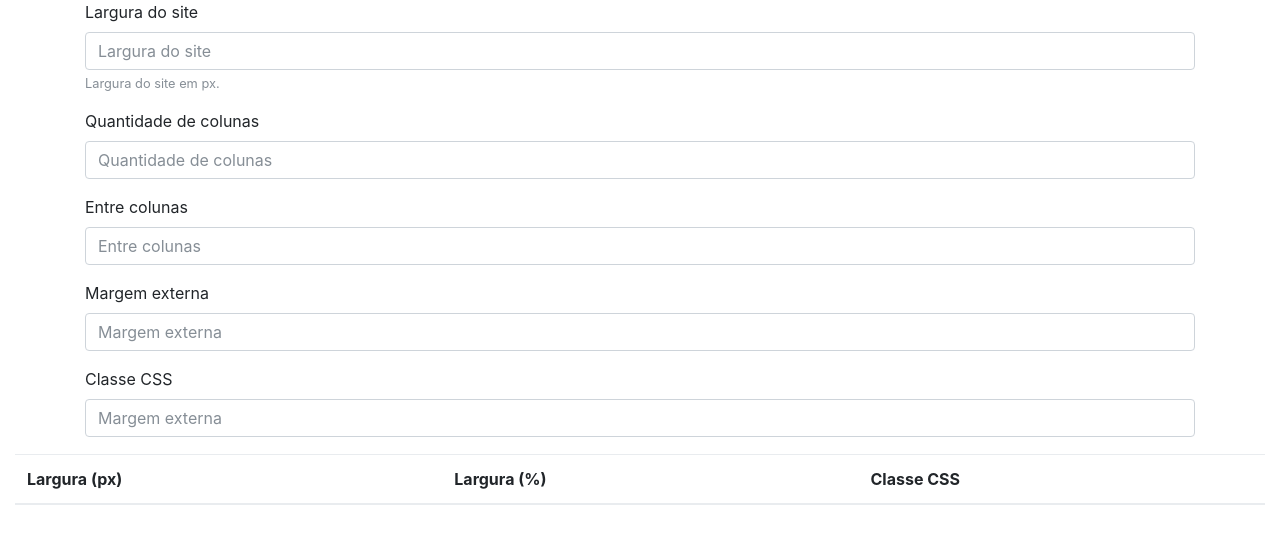
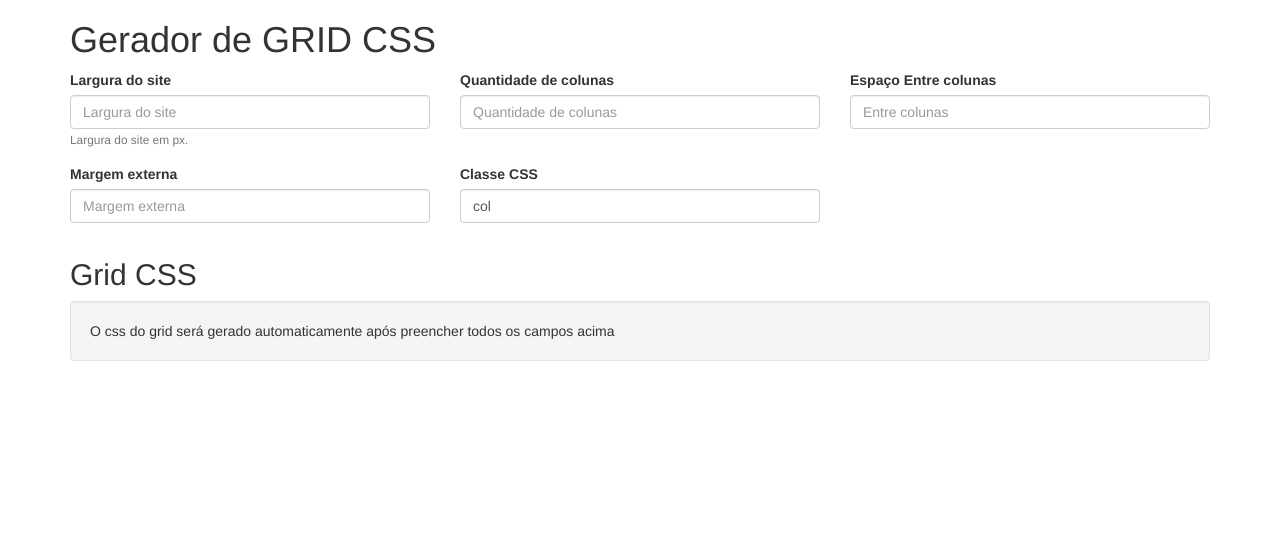
Before and after one commit to lhorente/grid-generator, a PHP site: page / in a window 1280 px wide. Shown: the top 544 px of the page. Run offline with PHP 8.4, Linux system fonts and the light colour scheme; lists and menus that the app fills with data are empty; some libraries are stand-ins or nearby versions.

Commit message:
Ajustes Layout

```diff
--- a/index.php
+++ b/index.php
@@ -6,7 +6,7 @@
     <meta name="viewport" content="width=device-width, initial-scale=1">
     <!-- The above 3 meta tags *must* come first in the head; any other head content must come *after* these tags -->
     <title>CSS Grid Calculator</title>
-    <link rel="stylesheet" href="https://maxcdn.bootstrapcdn.com/bootstrap/4.0.0-beta.2/css/bootstrap.min.css" integrity="sha384-PsH8R72JQ3SOdhVi3uxftmaW6Vc51MKb0q5P2rRUpPvrszuE4W1povHYgTpBfshb" crossorigin="anonymous">
+    <link rel="stylesheet" href="https://maxcdn.bootstrapcdn.com/bootstrap/3.3.7/css/bootstrap.min.css" integrity="sha384-BVYiiSIFeK1dGmJRAkycuHAHRg32OmUcww7on3RYdg4Va+PmSTsz/K68vbdEjh4u" crossorigin="anonymous">
     <link href="css/style.css" rel="stylesheet"/>
 
 
@@ -14,48 +14,63 @@
   <body>
 
 	<div class="container">
+		<h1>Gerador de GRID CSS</h1>
+		<form>
 			<div class="row">
-		<div class="col">
-			<form>
+				<div class="col-md-4">
 					<div class="form-group">
 						<label for="larguraSite">Largura do site</label>
 						<input type="text" class="form-control calcularGrid" id="larguraSite" aria-describedby="larguraSiteHint" placeholder="Largura do site">
 						<small id="larguraSiteHint" class="form-text text-muted">Largura do site em px.</small>
 					</div>
+				</div>
 
+				<div class="col-md-4">
 					<div class="form-group">
 						<label for="quantidadeColunas">Quantidade de colunas</label>
 						<input type="text" class="form-control calcularGrid" id="quantidadeColunas" placeholder="Quantidade de colunas">
 					</div>
+				</div>
 
+				<div class="col-md-4">
 					<div class="form-group">
-				<label for="entreColunas">Entre colunas</label>
+						<label for="entreColunas">Espaço Entre colunas</label>
 						<input type="text" class="form-control calcularGrid" id="entreColunas" placeholder="Entre colunas">
 					</div>
+				</div>
+			</div>
 
+			<div class="row">
+				<div class="col-md-4">
 					<div class="form-group">
 						<label for="margemExterna">Margem externa</label>
 						<input type="text" class="form-control calcularGrid" id="margemExterna" placeholder="Margem externa">
 					</div>
+				</div>
 
+				<div class="col-md-4">
 					<div class="form-group">
 						<label for="classeCSS">Classe CSS</label>
-				<input type="text" class="form-control calcularGrid" id="classeCSS" placeholder="Margem externa">
+						<input type="text" class="form-control calcularGrid" id="classeCSS" placeholder="Classe CSS" value="col">
+					</div>
+				</div>
 			</div>
 		</form>
-		</div>
-	  </div>
 
+		<h2>Grid CSS</h2>
+		<div id="aviso" class="well">O css do grid será gerado automaticamente após preencher todos os campos acima</div>
+
+		<div id="resultado" style="display:none;">
 			<div id="" class="row">
-			<div class="col tamanho-coluna">
+				<div class="col-md-6 tamanho-coluna">
 
 				</div>
-			<div class="col entre-colunas">
+				<div class="col-md-6 entre-colunas">
 
 				</div>
 			</div>
-		</div class="row">
-			<div class="col">
+			<div class="row">
+				<div class="col-md-12">
 					<table class="table table-repsonse">
 						<thead>
 							<tr>
@@ -68,6 +83,7 @@
 
 						</tbody>
 					</table>
+				</div>
 			</div>
 		</div>
 	</div>
@@ -85,6 +101,8 @@
 				var classeCSS = $("#classeCSS").val();
 
 				if (larguraSite && quantidadeColunas && entreColunas && margemExterna){
+					$("#aviso").hide();
+					$("#resultado").show();
 					var entreColunasPercent = "";
 					if (larguraSite && entreColunas){
 						entreColunasPercent = entreColunas/larguraSite*100;
```
Lines whose indentation alone changed are shown as unchanged.
